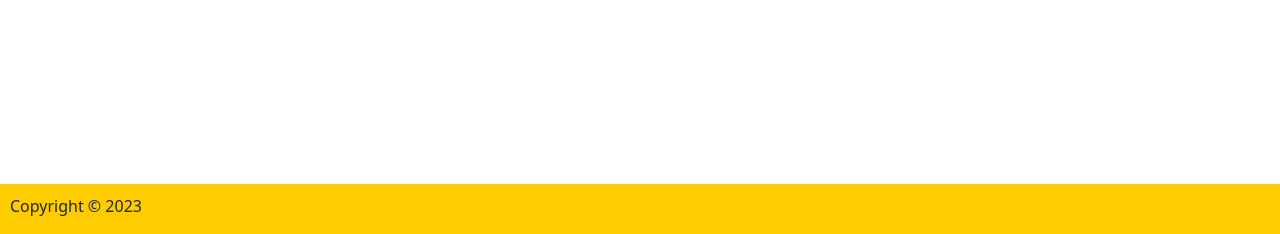
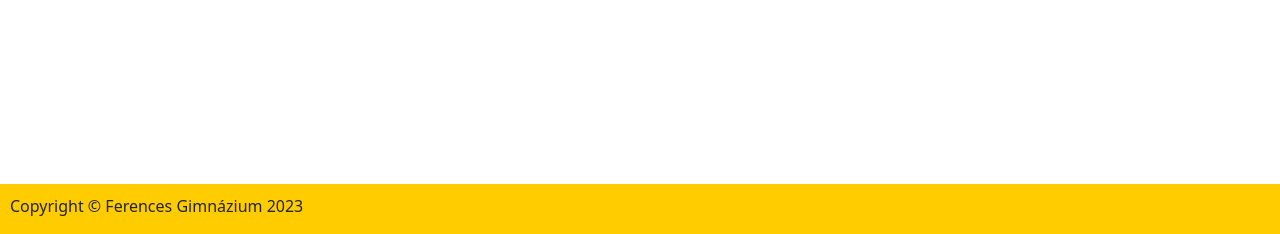
Before and after one commit to HVMarci/dusza, a Flask app: page /login?redirect=/feladat/ in a window 1280 px wide. Shown: the part 566-800 px from the top of the page. Run offline with Flask 3, Linux system fonts and the light colour scheme; some libraries are stand-ins or nearby versions.

Commit message:
copyright note

```diff
--- a/app/templates/base.html
+++ b/app/templates/base.html
@@ -61,7 +61,7 @@
 </main>
 
 <footer>
-    <div style="margin: 10px">Copyright © 2023</div>
+    <div style="margin: 10px">Copyright © Ferences Gimnázium 2023</div>
 </footer>
 
 <script src="{{ url_for('static', filename='js/base.js') }}"></script>
```
